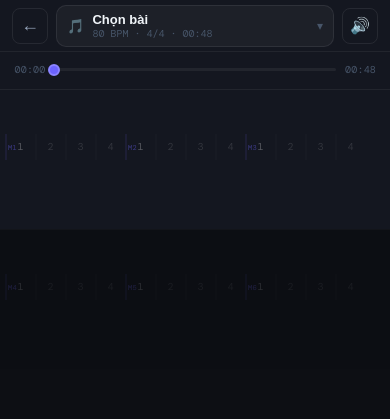
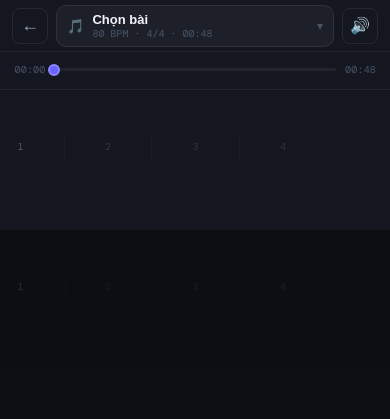
Before and after one commit to vananhaudio/cs-rhythm-editor, a React (Vite) app: page / in a window 390 px wide. Shown: the top 419 px of the page. Built offline with nearby package versions, Linux system fonts and the light colour scheme.

Commit message:
fix: mobile 1 bar per track, PPS fits screen

```diff
--- a/src/PlayerView.tsx
+++ b/src/PlayerView.tsx
@@ -629,13 +629,13 @@ function MobileLayout({ song, onClose, onImportSong, isPlaying, currentTime, tog
 
   const beatDur = 60 / song.tempo
   const barDur  = beatDur * song.timeSignature
-  // PPS nhỏ hơn desktop để vừa màn hình
-  const PPS = Math.max(40, Math.min(80, (mW * 0.85) / (song.timeSignature * 4 * beatDur)))
-  const nowX = mW * 0.15
+  // PPS: 1 ô nhịp vừa đúng màn hình (trừ 40px padding)
+  const PPS = (mW - 40) / (song.timeSignature * beatDur)
+  const nowX = 20
   const trackW = totalDur * PPS + mW
 
-  const rawBeats = Math.max(song.timeSignature, Math.floor((mW - 30) / (PPS * beatDur)))
-  const beatsPerTrack = Math.floor(rawBeats / song.timeSignature) * song.timeSignature
+  // Mobile: 1 ô nhịp = đúng timeSignature beats (4/4 = 4, 3/4 = 3)
+  const beatsPerTrack = song.timeSignature
   const currentChunk  = Math.floor((currentTime / beatDur) / Math.max(1, beatsPerTrack))
   const activeTrackNum = currentChunk % 2 === 0 ? 1 : 2
   const t1Chunk = activeTrackNum === 1 ? currentChunk : currentChunk + 1
```
